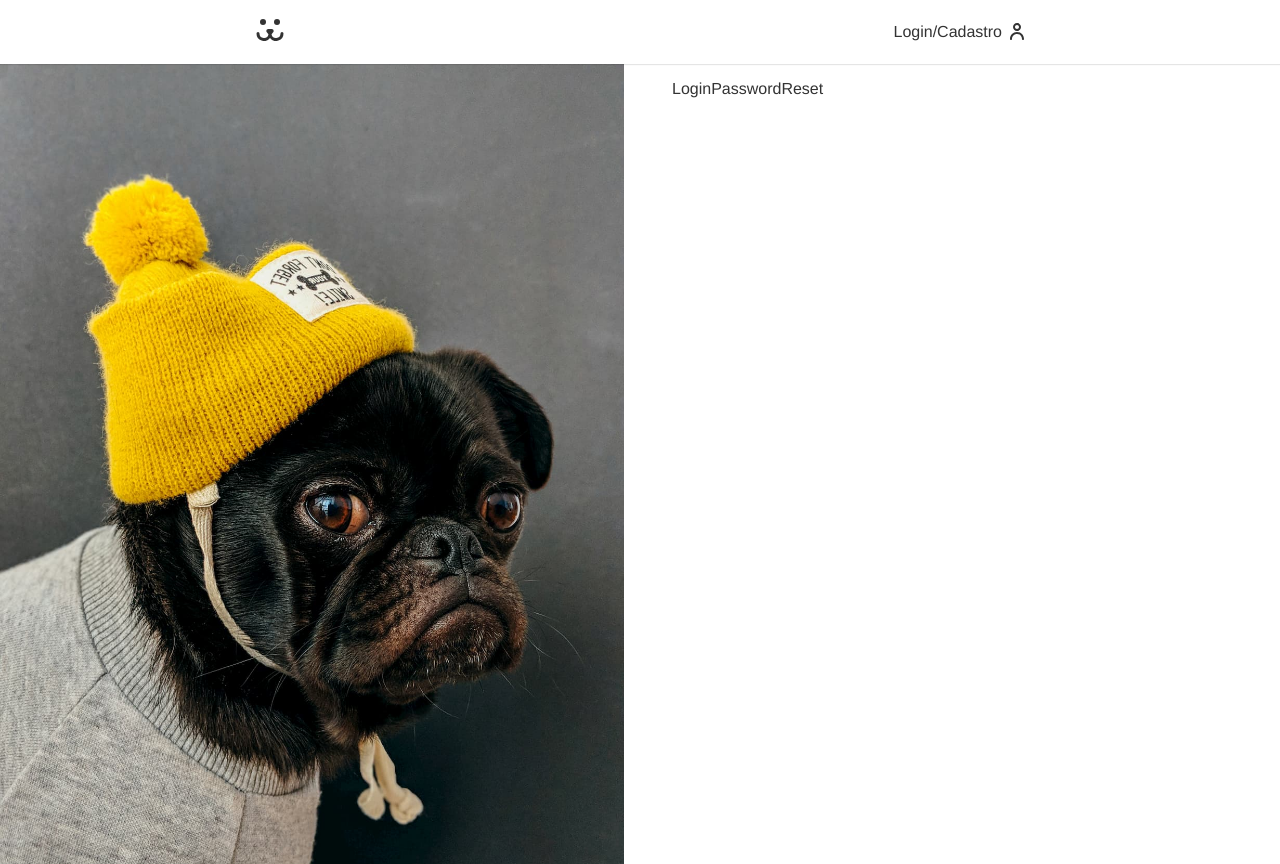
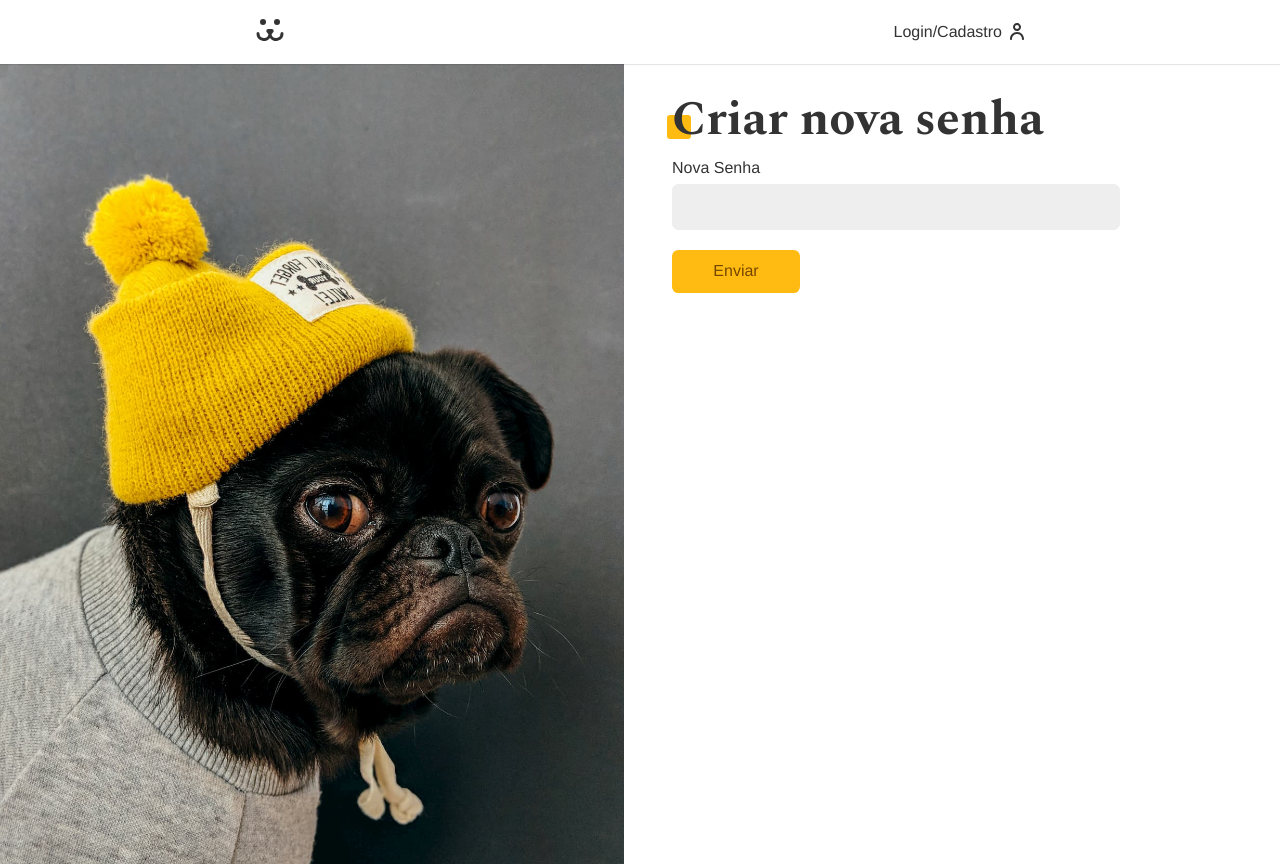
Before and after one commit to deniswmonteiro/dogs, a React (Vite) app: page /login/resetar in a window 1280 px wide. Built offline with nearby package versions, Linux system fonts and the light colour scheme.

Commit message:
Páginas para criação de nova senha

```diff
--- a/src/Components/Feed/Feed.jsx
+++ b/src/Components/Feed/Feed.jsx
@@ -1,6 +1,7 @@
 import React from "react";
 import FeedModal from "./FeedModal";
 import FeedPhotos from "./FeedPhotos";
+import PropTypes from "prop-types";
 
 const Feed = ({user}) => {
     const [modalPhoto, setModalPhoto] = React.useState(null);
@@ -49,4 +50,12 @@
     )
 }
 
+Feed.defaultProps = {
+    user: 0,
+}
+
+Feed.propTypes = {
+    user: PropTypes.oneOfType([PropTypes.string.isRequired, PropTypes.number.isRequired])
+}
+
 export default Feed
--- a/src/Components/Home.jsx
+++ b/src/Components/Home.jsx
@@ -5,7 +5,7 @@
 const Home = () => {
     return (
         <section className="container mainContainer">
-            <Feed user={0} />
+            <Feed />
         </section>
     )
 }
--- a/src/Components/Login/LoginPasswordLost.jsx
+++ b/src/Components/Login/LoginPasswordLost.jsx
@@ -1,8 +1,57 @@
 import React from "react";
+import useForm from "../../Hooks/useForm";
+import useFetch from "../../Hooks/useFetch";
+import { PASSWORD_LOST } from "../../api";
+import Input from "../Forms/Input";
+import Button from "../Forms/Button";
+import Error from "../Helper/Error";
 
 const LoginPasswordLost = () => {
+    const login = useForm();
+    const {data, loading, error, request} = useFetch();
+
+    /** Send URL with key to reset the password */
+    async function handleSubmit(event) {
+        event.preventDefault();
+
+        if (login.validate()) {
+            const {url, options} = PASSWORD_LOST({
+                login: login.value,
+                url: window.location.href.replace("perdeu", "resetar")
+            });
+
+            await request(url, options);
+        }
+    }
+
     return (
-        <div>LoginPasswordLost</div>
+        <section>
+            <h1 className="title">Perdeu a senha?</h1>
+
+            {data ?
+                (
+                    <p style={{color: "#4C1"}}>{data}</p>
+                ) : (
+                    <form onSubmit={handleSubmit}>
+                        {/* Email/Username */}
+                        <Input label="Email/Usuário" type="text"
+                            id="login"
+                            {...login} />
+
+                        {loading ?
+                            (
+                                <Button disabled>Enviando...</Button>
+                            ) : (
+                                <Button>Enviar</Button>
+                            )
+                        }
+                    </form>
+
+                )
+            }
+
+                {error && <Error error={error} />}
+        </section>
     )
 }
 
--- a/src/Components/Login/LoginPasswordReset.jsx
+++ b/src/Components/Login/LoginPasswordReset.jsx
@@ -1,8 +1,67 @@
 import React from "react";
+import useForm from "../../Hooks/useForm";
+import useFetch from "../../Hooks/useFetch";
+import { useNavigate } from "react-router-dom";
+import { PASSWORD_RESET } from "../../api";
+import Input from "../Forms/Input";
+import Button from "../Forms/Button";
+import Error from "../Helper/Error";
 
 const LoginPasswordReset = () => {
+    const [login, setLogin] = React.useState("");
+    const [key, setKey] = React.useState("");
+    const password = useForm("password");
+    const {loading, error, request} = useFetch();
+    const navigate = useNavigate();
+
+    /** Get key and username from URL */
+    React.useEffect(() => {
+        const params = new URLSearchParams(window.location.search);
+        const key = params.get("key");
+        const login = params.get("login");
+
+        if (key) setKey(key);
+        if (login) setLogin(login);
+    }, []);
+
+    /** Send new password */
+    async function handleSubmit(event) {
+        event.preventDefault();
+
+        if (password.validate()) {
+            const {url, options} = PASSWORD_RESET({
+                login,
+                key,
+                password: password.value
+            });
+
+            const {response} = await request(url, options);
+
+            if (response.ok) navigate("/login");
+        }
+    }
+
     return (
-        <div>LoginPasswordReset</div>
+        <div>
+            <h1 className="title">Criar nova senha</h1>
+
+            <form onSubmit={handleSubmit}>
+                {/* Password */}
+                <Input label="Nova Senha" type="password"
+                    id="password"
+                    {...password} />
+
+                {loading ?
+                    (
+                        <Button disabled>Enviando...</Button>
+                    ) : (
+                        <Button>Enviar</Button>
+                    )
+                }
+            </form>
+
+            {error && <Error error={error} />}
+        </div>
     )
 }
 
--- a/src/api.jsx
+++ b/src/api.jsx
@@ -108,3 +108,29 @@
         }
     }
 }
+
+export function PASSWORD_LOST(body) {
+    return {
+        url: `${API_URL}/api/password/lost`,
+        options: {
+            method: "POST",
+            headers: {
+                "Content-Type": "application/json",
+            },
+            body: JSON.stringify(body)
+        }
+    }
+}
+
+export function PASSWORD_RESET(body) {
+    return {
+        url: `${API_URL}/api/password/reset`,
+        options: {
+            method: "POST",
+            headers: {
+                "Content-Type": "application/json",
+            },
+            body: JSON.stringify(body)
+        }
+    }
+}
```
